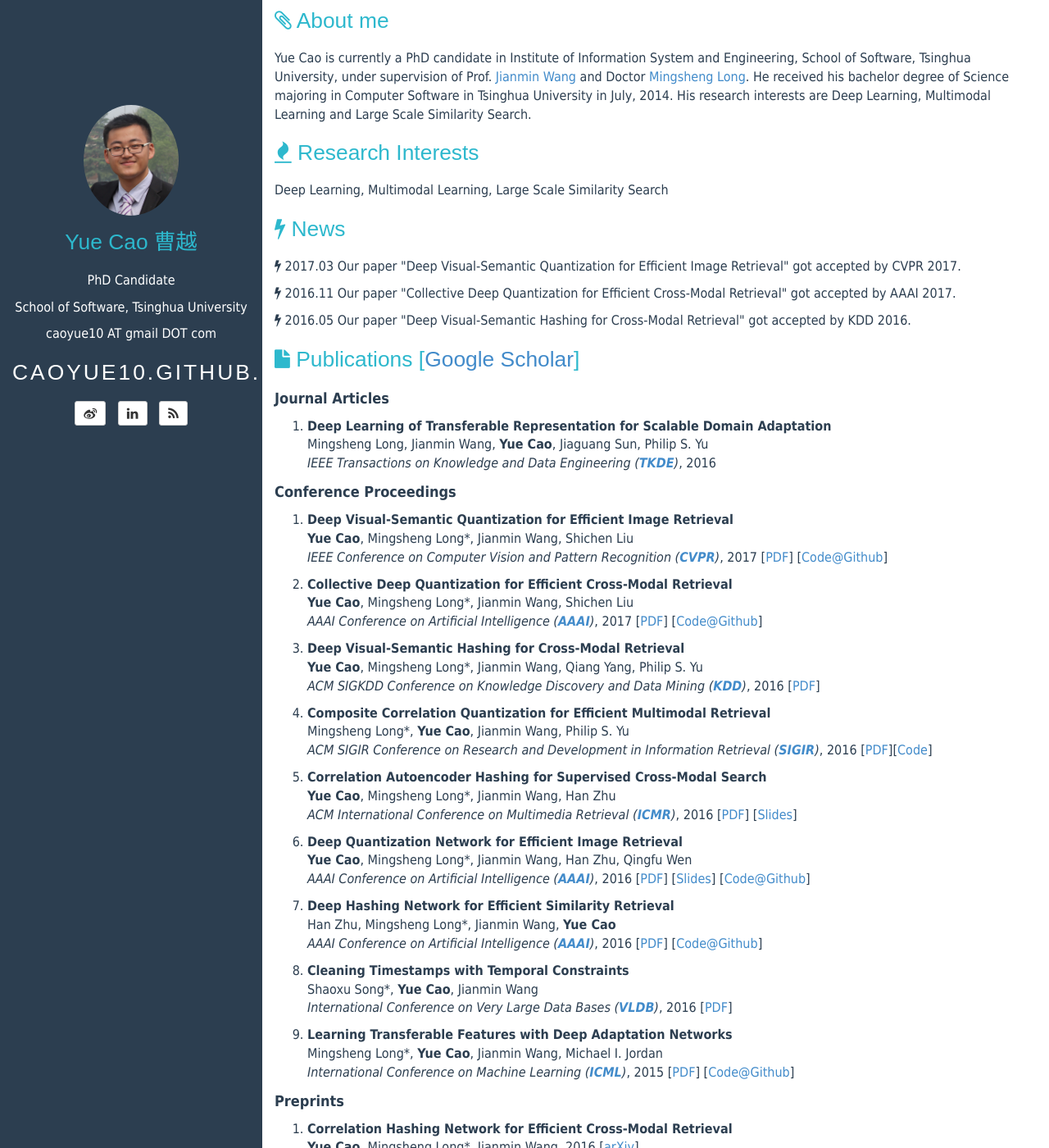
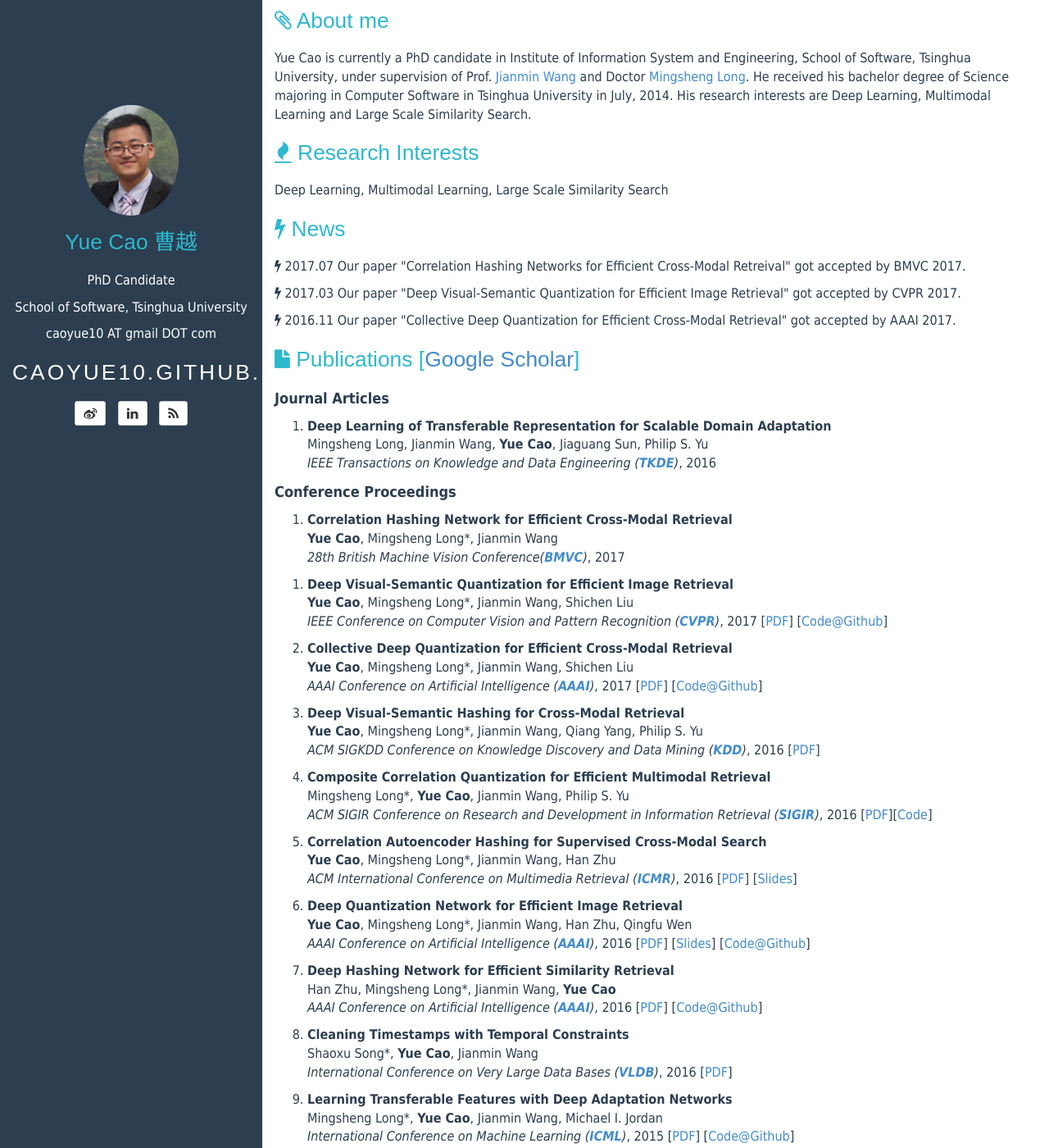
Before and after one commit to caoyue10/caoyue10.github.io, a Jekyll site: the page built from index.html, in a window 1280 px wide and 1400 px high. Shown: the whole window at 82% size. Built offline with Jekyll 4.4.1, drawn with Linux system fonts in a browser that asks for light colours; the list of posts is cut into pages by our own code; some of the changed text lies outside the part shown.

Commit message:
bmvc 17 added

```diff
--- a/index.html
+++ b/index.html
@@ -65,15 +65,15 @@ tagline:
     </header>
     <p>
     <i class="fa fa-bolt"></i>
+    2017.07 Our paper "Correlation Hashing Networks for Efficient Cross-Modal Retreival" got accepted by BMVC 2017.
+    </p>
+    <p>
+    <i class="fa fa-bolt"></i>
     2017.03 Our paper "Deep Visual-Semantic Quantization for Efficient Image Retrieval" got accepted by CVPR 2017.
     </p>
     <p>
     <i class="fa fa-bolt"></i>
     2016.11 Our paper "Collective Deep Quantization for Efficient Cross-Modal Retrieval" got accepted by AAAI 2017.
-    </p>
-    <p>
-    <i class="fa fa-bolt"></i>
-    2016.05 Our paper "Deep Visual-Semantic Hashing for Cross-Modal Retrieval" got accepted by KDD 2016.
     </p>
 </div>
 
@@ -92,6 +92,14 @@ tagline:
         </li>
     </ol>
     <p><font size="4"><strong>Conference Proceedings</strong></font></p>
+    <ol>
+        <li><p>
+            <strong>Correlation Hashing Network for Efficient Cross-Modal Retrieval</strong>
+            <br>
+            <strong>Yue Cao</strong>, Mingsheng Long*, Jianmin Wang<br>
+            <em>28th British Machine Vision Conference(<a href="https://bmvc2017.london/"><strong>BMVC</strong></a>)</em>, 2017
+        </p></li>
+    </ol>
     <ol>
         <li><p><strong>Deep Visual-Semantic Quantization for Efficient Image Retrieval</strong><br>
             <strong>Yue Cao</strong>, Mingsheng Long*, Jianmin Wang, Shichen Liu<br>
@@ -164,15 +172,7 @@ tagline:
             </p>
         </li>
     </ol>
-    <p><font size="4"><strong>Preprints</strong></font></p>
-    <ol>
-        <li><p>
-            <strong>Correlation Hashing Network for Efficient Cross-Modal Retrieval</strong>
-            <br>
-            <strong>Yue Cao</strong>, Mingsheng Long*, Jianmin Wang, 2016
-            [<a href="http://arxiv.org/abs/1602.06697">arXiv</a>]
-        </p></li>
-    </ol>
+
 </div>
 
 <div class="honors">
```
